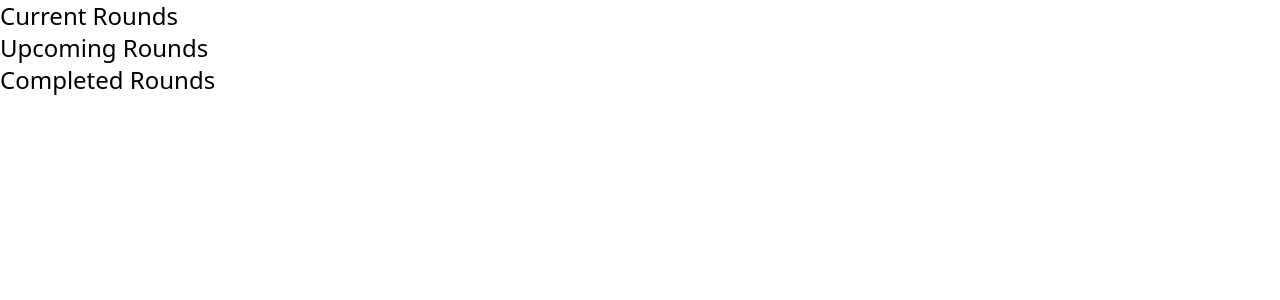
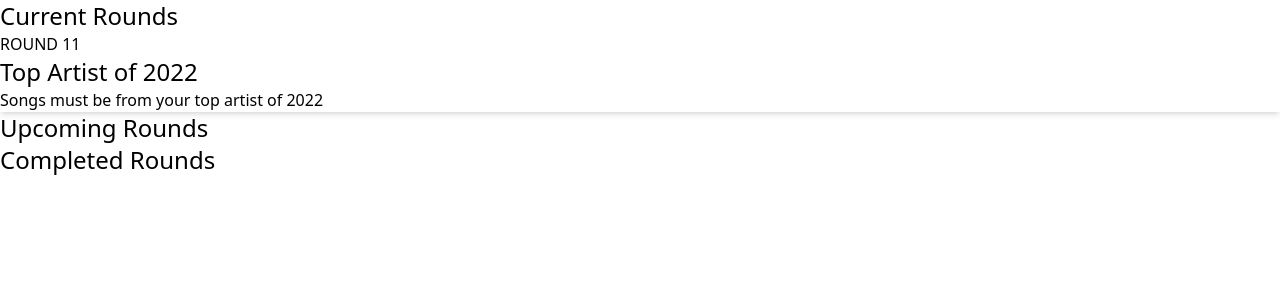
Before and after one commit to gnawinganimal/musicverses, a React (Create React App) app: page / in a window 1280 px wide. Shown: the top 300 px of the page. Built offline with nearby package versions, Linux system fonts and the light colour scheme.

Commit message:
Add round card component

```diff
--- /dev/null
+++ b/src/components/RoundCard.tsx
@@ -0,0 +1,21 @@
+import React from 'react';
+
+export function RoundCard({
+    num,
+    name,
+    desc,
+}: {
+    num: number,
+    name: string,
+    desc: string,
+}) {
+    return (
+        <div className='shadow-md'>
+            <h6 className=''>ROUND {num}</h6>
+
+            <h4 className='text-2xl'>{name}</h4>
+
+            <p>{desc}</p>
+        </div>
+    );
+}
--- a/src/pages/Arena.tsx
+++ b/src/pages/Arena.tsx
@@ -1,10 +1,17 @@
 import React from 'react';
+
+import { RoundCard } from '../components/RoundCard';
 
 export function Arena() {
     return (
         <div>
 
             <h3 className="text-2xl">Current Rounds</h3>
+            <RoundCard
+                num={11}
+                name="Top Artist of 2022"
+                desc="Songs must be from your top artist of 2022"
+            />
 
             <h3 className="text-2xl">Upcoming Rounds</h3>
 
```
